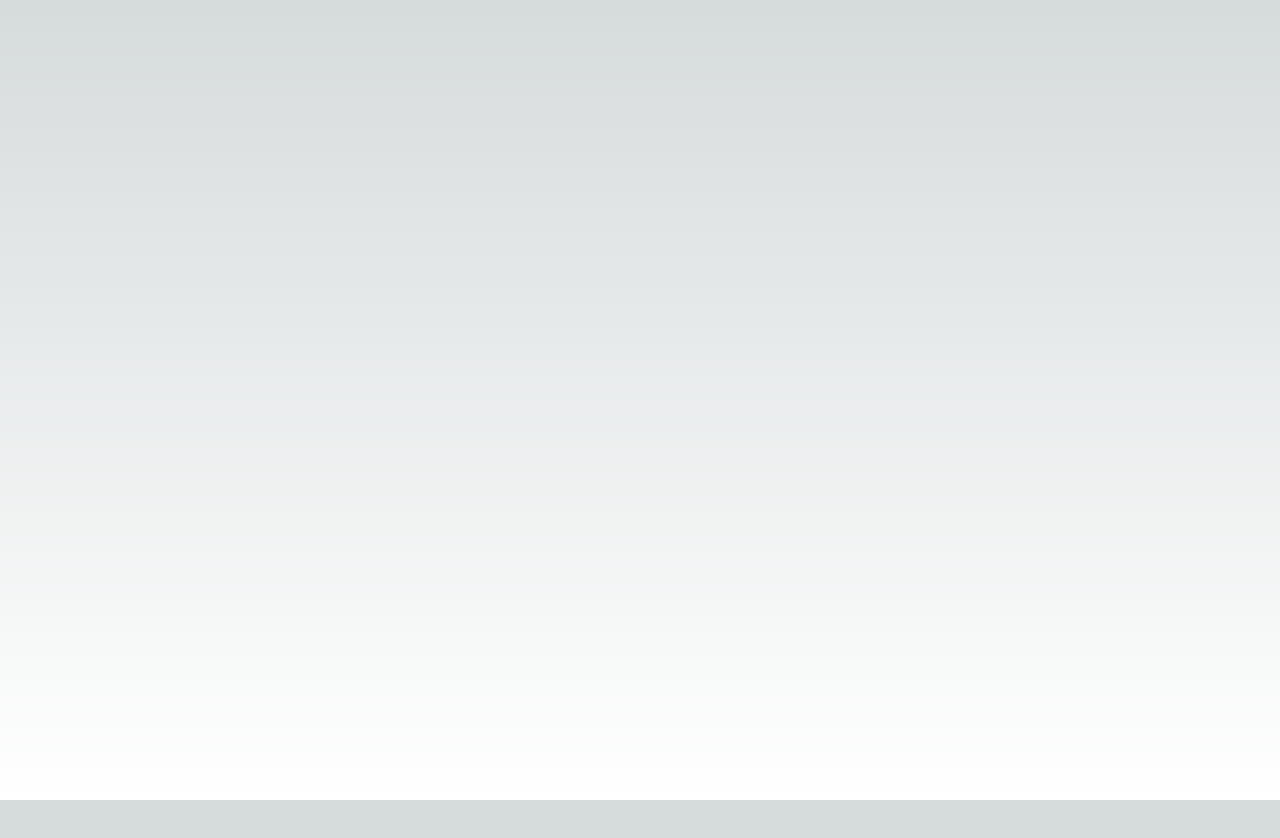
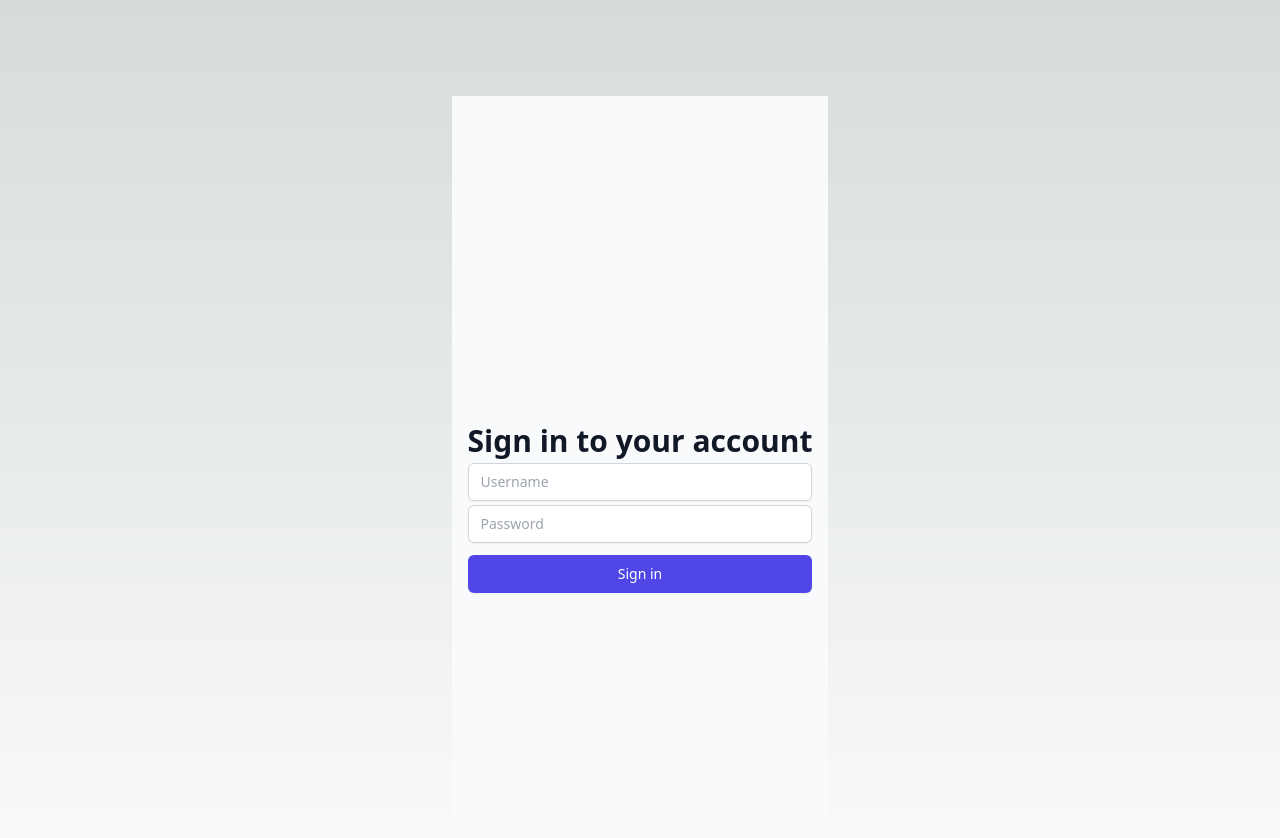
Before and after one commit to stub-ai/1bef8f23-4ee2-5264-a55b-f3a5e8f22cec, a Next.js app: page / in a window 1280 px wide. Shown: the top 838 px of the page. Before the commit the page ends 800 px from the top, so only its background shows below. Built offline with nearby package versions, Linux system fonts and the light colour scheme.

Commit message:
Commit from Stub AI

```diff
--- a/components/Login.tsx
+++ b/components/Login.tsx
@@ -0,0 +1,58 @@
+import React, { useState } from 'react';
+import axios from 'axios';
+
+const Login = () => {
+  const [username, setUsername] = useState('');
+  const [password, setPassword] = useState('');
+
+  const handleLogin = async () => {
+    try {
+      const samlRequest = {
+        username,
+        password,
+      };
+
+      const response = await axios.post('https://your-idp-url.com/api/login', samlRequest);
+      const samlResponse = response.data;
+
+      // Handle SAML response
+      // This will depend on your specific use case
+    } catch (error) {
+      console.error('Error during login:', error);
+    }
+  };
+
+  return (
+    <div className="flex flex-col items-center justify-center min-h-screen bg-gray-50 py-2 px-4">
+      <div className="max-w-md w-full">
+        <div>
+          <h2 className="mt-6 text-center text-3xl font-extrabold text-gray-900">
+            Sign in to your account
+          </h2>
+        </div>
+        <input
+          type="text"
+          placeholder="Username"
+          value={username}
+          onChange={(e) => setUsername(e.target.value)}
+          className="mt-1 block w-full py-2 px-3 border border-gray-300 rounded-md shadow-sm focus:outline-none focus:ring-indigo-500 focus:border-indigo-500 sm:text-sm"
+        />
+        <input
+          type="password"
+          placeholder="Password"
+          value={password}
+          onChange={(e) => setPassword(e.target.value)}
+          className="mt-1 block w-full py-2 px-3 border border-gray-300 rounded-md shadow-sm focus:outline-none focus:ring-indigo-500 focus:border-indigo-500 sm:text-sm"
+        />
+        <button
+          onClick={handleLogin}
+          className="mt-3 w-full py-2 px-4 border border-transparent rounded-md shadow-sm text-sm font-medium text-white bg-indigo-600 hover:bg-indigo-700 focus:outline-none focus:ring-2 focus:ring-offset-2 focus:ring-indigo-500"
+        >
+          Sign in
+        </button>
+      </div>
+    </div>
+  );
+};
+
+export default Login;
--- a/package.json
+++ b/package.json
@@ -12,7 +12,8 @@
   "dependencies": {
     "next": "13.5.4",
     "react": "^18.2.0",
-    "react-dom": "^18.2.0"
+    "react-dom": "^18.2.0",
+    "axios": "^0.26.1"
   },
   "devDependencies": {
     "@types/node": "^20.9.0",
--- a/pages/index.tsx
+++ b/pages/index.tsx
@@ -1,13 +1,9 @@
-import Image from 'next/image'
-import { Inter } from 'next/font/google'
-
-const inter = Inter({ subsets: ['latin'] })
+import Login from '../components/Login';
 
 export default function Home() {
   return (
-    <main
-      className={`flex min-h-screen flex-col items-center justify-between p-24 ${inter.className}`}
-    >
+    <main className="flex min-h-screen flex-col items-center justify-between p-24">
+      <Login />
     </main>
-  )
+  );
 }
```
Also changed, not shown: 1 other file (tests, documents, lock files or other folders).
